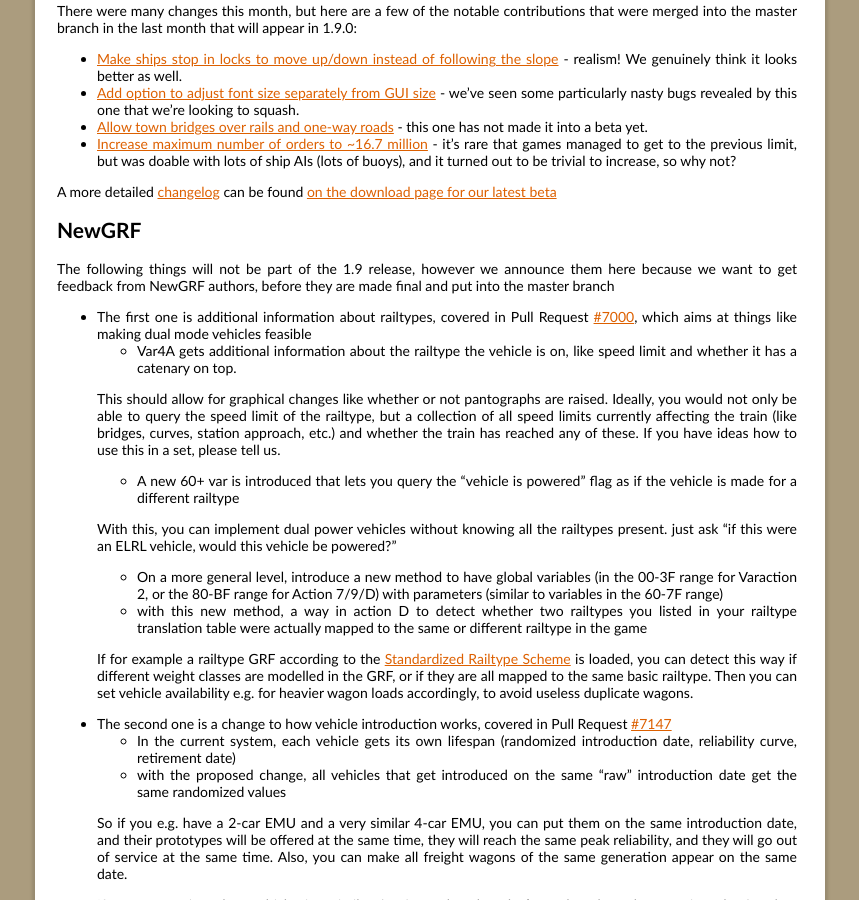
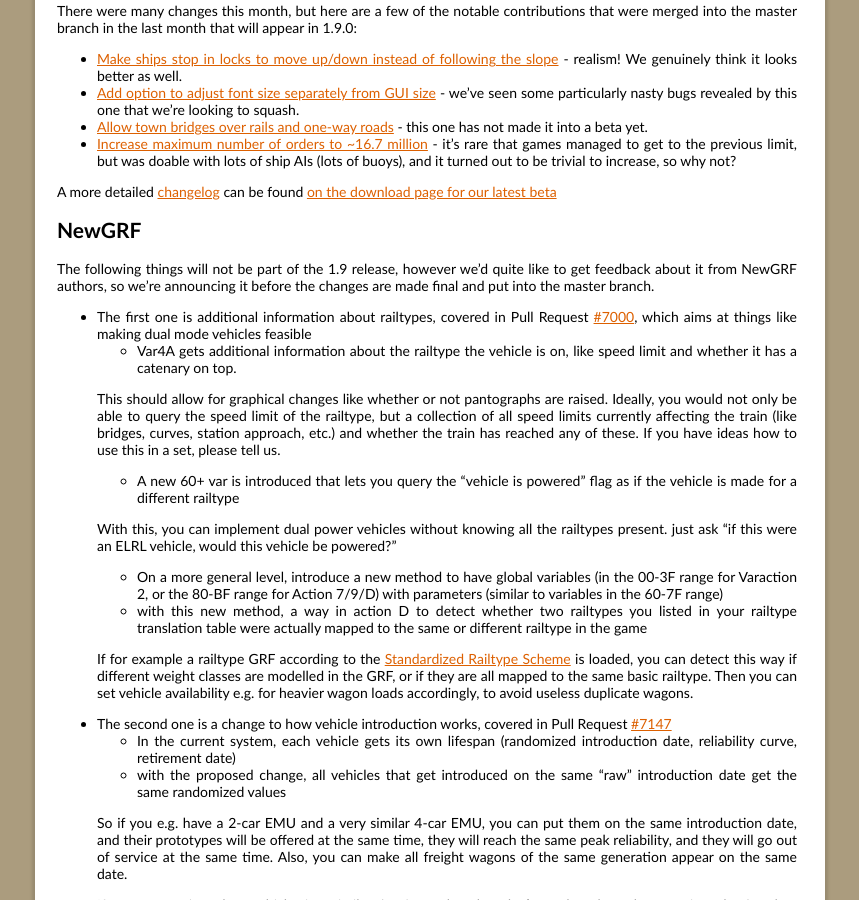
Before and after one commit to OpenTTD/website, a Jekyll site: the page built from _posts/2019-03-01-monthly-dev-post.md, in a window 1280 px wide and 900 px high, scrolled down 485 px. Shown: the whole window, without its empty margins (210-1069 px from the left). Built offline with Jekyll 4.4.1, drawn with Linux system fonts in a browser that asks for light colours.

Commit message:
Update 2019-03-01-monthly-dev-post.md

```diff
--- a/_posts/2019-03-01-monthly-dev-post.md
+++ b/_posts/2019-03-01-monthly-dev-post.md
@@ -26,7 +26,7 @@ A more detailed [changelog](https://proxy.binaries.openttd.org/openttd-releases/
 
 ## NewGRF
 
-The following things will not be part of the 1.9 release, however we announce them here because we want to get feedback from NewGRF authors, before they are made final and put into the master branch
+The following things will not be part of the 1.9 release, however we'd quite like to get feedback about it from NewGRF authors, so we're announcing it before the changes are made final and put into the master branch.
 
 * The first one is additional information about railtypes, covered in Pull Request [#7000](https://github.com/OpenTTD/OpenTTD/pull/7000), which aims at things like making dual mode vehicles feasible
   - Var4A gets additional information about the railtype the vehicle is on, like speed limit and whether it has a catenary on top.
```
